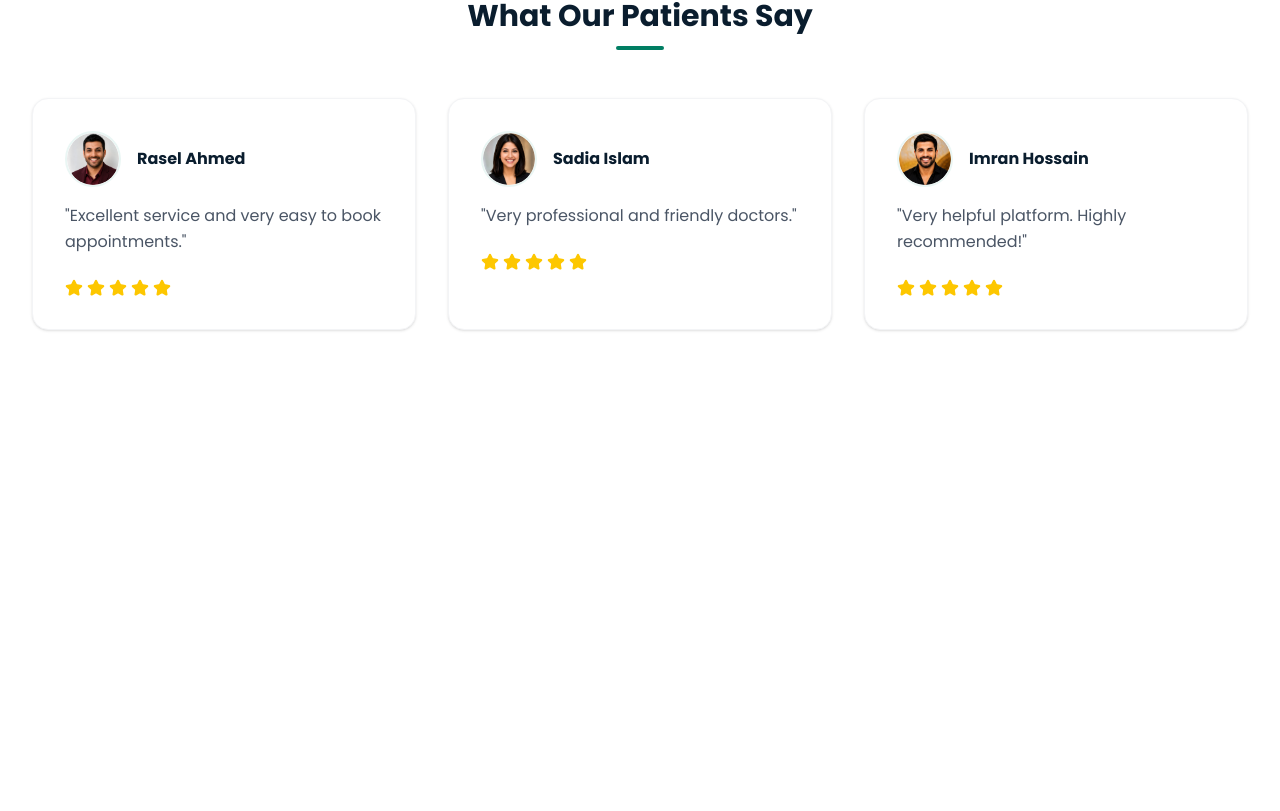
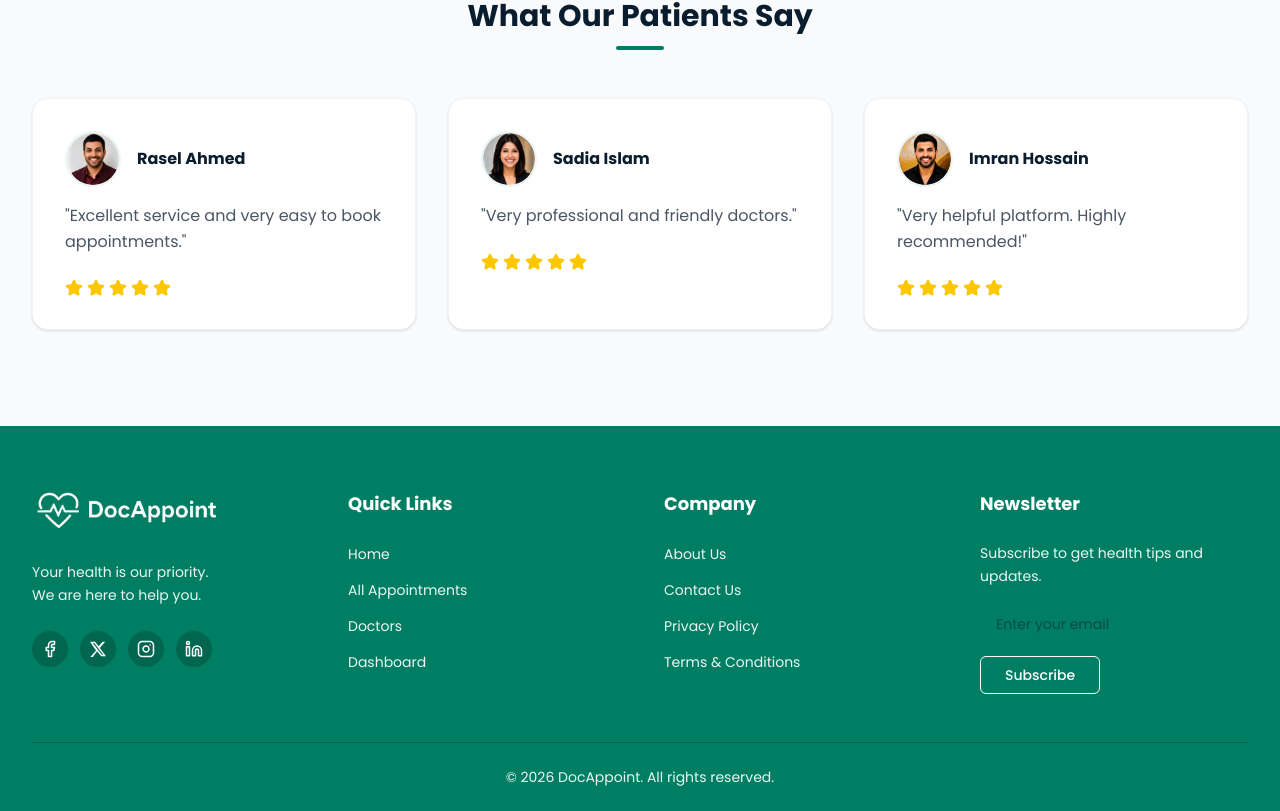
Before and after one commit to Arfan1317/Docappoint, a Next.js app: page / in a window 1280 px wide. Shown: the part 2786-3597 px from the top of the page. Before the commit the page ends 3212 px from the top, so only its background shows below. Built offline with nearby package versions, Linux system fonts and the light colour scheme.

Commit message:
added footer part

```diff
--- a/src/app/layout.js
+++ b/src/app/layout.js
@@ -1,5 +1,6 @@
 import "./globals.css";
 import Navbar from "@/components/Navbar";
+import Footer from "@/components/Footer";
 import { Poppins } from "next/font/google";
 
 const poppins = Poppins({
@@ -7,7 +8,6 @@ const poppins = Poppins({
   weight: ["400", "500", "600", "700"],
   variable: "--font-poppins",
 });
-
 
 export const metadata = {
   title: "DocAppoint | Your Health, Our Priority",
@@ -21,9 +21,12 @@ export default function RootLayout({ children }) {
   return (
     <html lang="en" className={poppins.variable}>
 
-      <body className="antialiased bg-white text-gray-900 font-sans" style={{ fontFamily: "var(--font-poppins)" }}>
+      <body className="antialiased bg-gray-50 text-gray-900 font-sans min-h-screen flex flex-col" style={{ fontFamily: "var(--font-poppins)" }}>
         <Navbar />
-        {children}
+        <main className="flex-grow">
+          {children}
+        </main>
+        <Footer />
       </body>
     </html>
   );
--- a/src/components/Footer.jsx
+++ b/src/components/Footer.jsx
@@ -0,0 +1,108 @@
+import Link from "next/link";
+
+export default function Footer() {
+  return (
+    <footer className="bg-[#007E63] text-white pt-16 pb-6">
+      <div className="max-w-7xl mx-auto px-4 sm:px-6 lg:px-8">
+
+        <div className="grid grid-cols-1 md:grid-cols-2 lg:grid-cols-4 gap-10 md:gap-12 mb-12">
+
+          {/* Column 1: Branding & Socials */}
+          <div>
+            <Link href="/" className="inline-block mb-6">
+              <img src="/FooterLogo.png" alt="DocAppoint Logo" className="h-8 md:h-10 w-auto" />
+            </Link>
+            <p className="text-[#EAF6F4] text-sm leading-relaxed mb-6">
+              Your health is our priority.<br />
+              We are here to help you.
+            </p>
+            {/* Social Icons (Converted to pure SVGs to fix the Turbopack build error) */}
+            <div className="flex gap-3">
+              <a href="#" className="w-9 h-9 rounded-full bg-[#006650] hover:bg-white hover:text-[#007E63] flex items-center justify-center transition-colors">
+                {/* Facebook SVG */}
+                <svg viewBox="0 0 24 24" fill="none" stroke="currentColor" strokeWidth="2" strokeLinecap="round" strokeLinejoin="round" className="w-[18px] h-[18px]">
+                  <path d="M18 2h-3a5 5 0 0 0-5 5v3H7v4h3v8h4v-8h3l1-4h-4V7a1 1 0 0 1 1-1h3z"/>
+                </svg>
+              </a>
+              <a href="#" className="w-9 h-9 rounded-full bg-[#006650] hover:bg-white hover:text-[#007E63] flex items-center justify-center transition-colors">
+                {/* X (Twitter) SVG */}
+                <svg viewBox="0 0 24 24" fill="currentColor" className="w-[18px] h-[18px]">
+                  <path d="M18.244 2.25h3.308l-7.227 8.26 8.502 11.24H16.17l-5.214-6.817L4.99 22.75H1.68l7.73-8.835L1.254 2.25H8.08l4.713 6.231zm-1.161 17.52h1.833L7.084 4.126H5.117z" />
+                </svg>
+              </a>
+              <a href="#" className="w-9 h-9 rounded-full bg-[#006650] hover:bg-white hover:text-[#007E63] flex items-center justify-center transition-colors">
+                {/* Instagram SVG */}
+                <svg viewBox="0 0 24 24" fill="none" stroke="currentColor" strokeWidth="2" strokeLinecap="round" strokeLinejoin="round" className="w-[18px] h-[18px]">
+                  <rect x="2" y="2" width="20" height="20" rx="5" ry="5"/>
+                  <path d="M16 11.37A4 4 0 1 1 12.63 8 4 4 0 0 1 16 11.37z"/>
+                  <line x1="17.5" y1="6.5" x2="17.51" y2="6.5"/>
+                </svg>
+              </a>
+              <a href="#" className="w-9 h-9 rounded-full bg-[#006650] hover:bg-white hover:text-[#007E63] flex items-center justify-center transition-colors">
+                {/* LinkedIn SVG */}
+                <svg viewBox="0 0 24 24" fill="none" stroke="currentColor" strokeWidth="2" strokeLinecap="round" strokeLinejoin="round" className="w-[18px] h-[18px]">
+                  <path d="M16 8a6 6 0 0 1 6 6v7h-4v-7a2 2 0 0 0-2-2 2 2 0 0 0-2 2v7h-4v-7a6 6 0 0 1 6-6z"/>
+                  <rect x="2" y="9" width="4" height="12"/>
+                  <circle cx="4" cy="4" r="2"/>
+                </svg>
+              </a>
+            </div>
+          </div>
+
+          {/* Column 2: Quick Links */}
+          <div>
+            <h3 className="text-lg font-bold mb-6">Quick Links</h3>
+            <ul className="space-y-3">
+              <li><Link href="/" className="text-[#EAF6F4] hover:text-white transition-colors text-sm">Home</Link></li>
+              <li><Link href="/appointments" className="text-[#EAF6F4] hover:text-white transition-colors text-sm">All Appointments</Link></li>
+              <li><Link href="/doctors" className="text-[#EAF6F4] hover:text-white transition-colors text-sm">Doctors</Link></li>
+              <li><Link href="/dashboard/bookings" className="text-[#EAF6F4] hover:text-white transition-colors text-sm">Dashboard</Link></li>
+            </ul>
+          </div>
+
+          {/* Column 3: Company */}
+          <div>
+            <h3 className="text-lg font-bold mb-6">Company</h3>
+            <ul className="space-y-3">
+              <li><Link href="/about" className="text-[#EAF6F4] hover:text-white transition-colors text-sm">About Us</Link></li>
+              <li><Link href="/contact" className="text-[#EAF6F4] hover:text-white transition-colors text-sm">Contact Us</Link></li>
+              <li><Link href="/privacy" className="text-[#EAF6F4] hover:text-white transition-colors text-sm">Privacy Policy</Link></li>
+              <li><Link href="/terms" className="text-[#EAF6F4] hover:text-white transition-colors text-sm">Terms & Conditions</Link></li>
+            </ul>
+          </div>
+
+          {/* Column 4: Newsletter */}
+          <div>
+            <h3 className="text-lg font-bold mb-6">Newsletter</h3>
+            <p className="text-[#EAF6F4] text-sm mb-4 leading-relaxed">
+              Subscribe to get health tips and updates.
+            </p>
+            <form className="flex flex-col gap-3">
+              <input
+                type="email"
+                placeholder="Enter your email"
+                required
+                className="w-full px-4 py-2.5 rounded-md text-gray-900 focus:outline-none focus:ring-2 focus:ring-[#b5e0d8] text-sm"
+              />
+              <button
+                type="button"
+                className="self-start px-6 py-2 border border-white rounded-md text-sm font-medium hover:bg-white hover:text-[#007E63] transition-colors"
+              >
+                Subscribe
+              </button>
+            </form>
+          </div>
+
+        </div>
+
+        {/* Bottom Copyright Line */}
+        <div className="border-t border-[#006650] pt-6 flex flex-col md:flex-row justify-center items-center text-center">
+          <p className="text-[#EAF6F4] text-sm">
+            © {new Date().getFullYear()} DocAppoint. All rights reserved.
+          </p>
+        </div>
+
+      </div>
+    </footer>
+  );
+}
```
